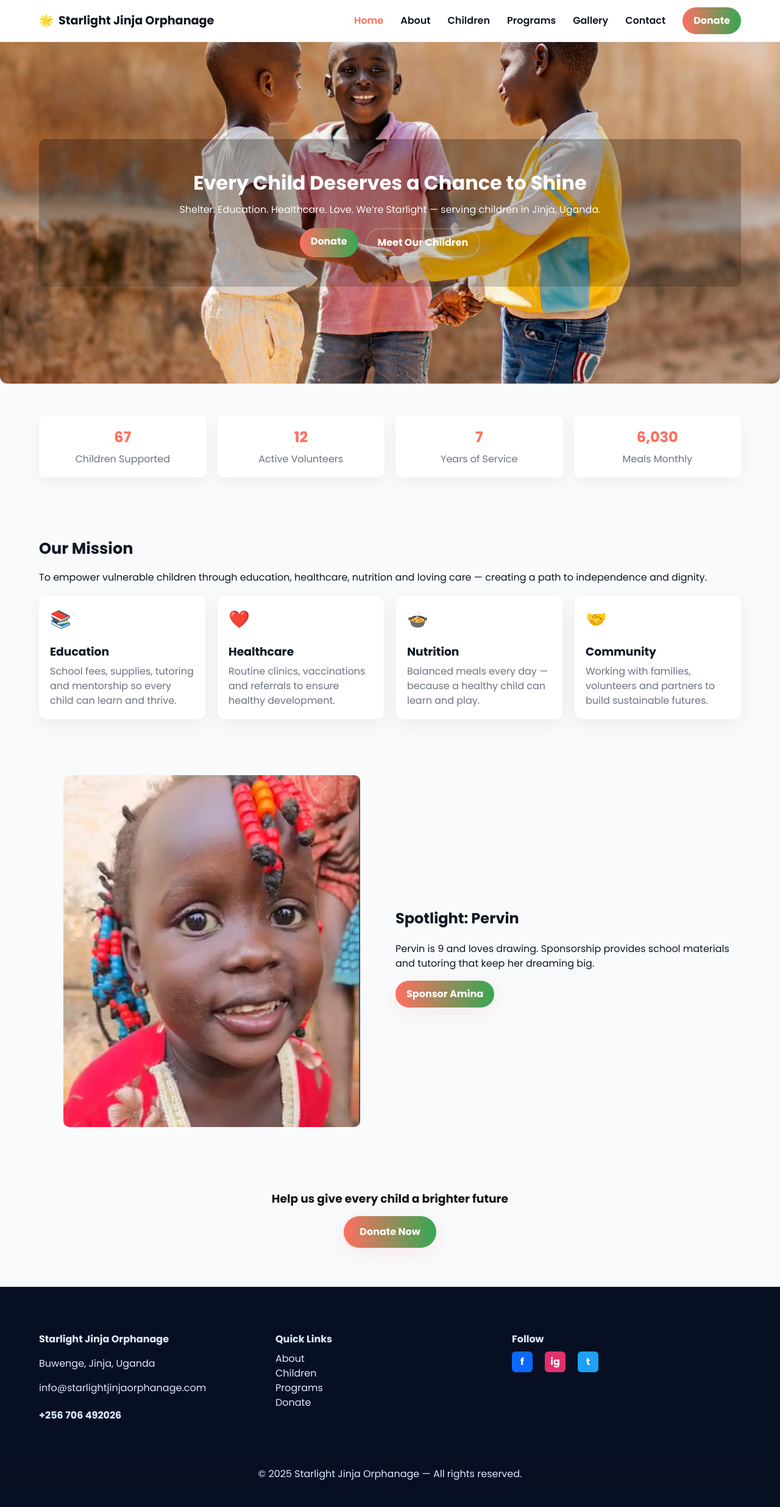
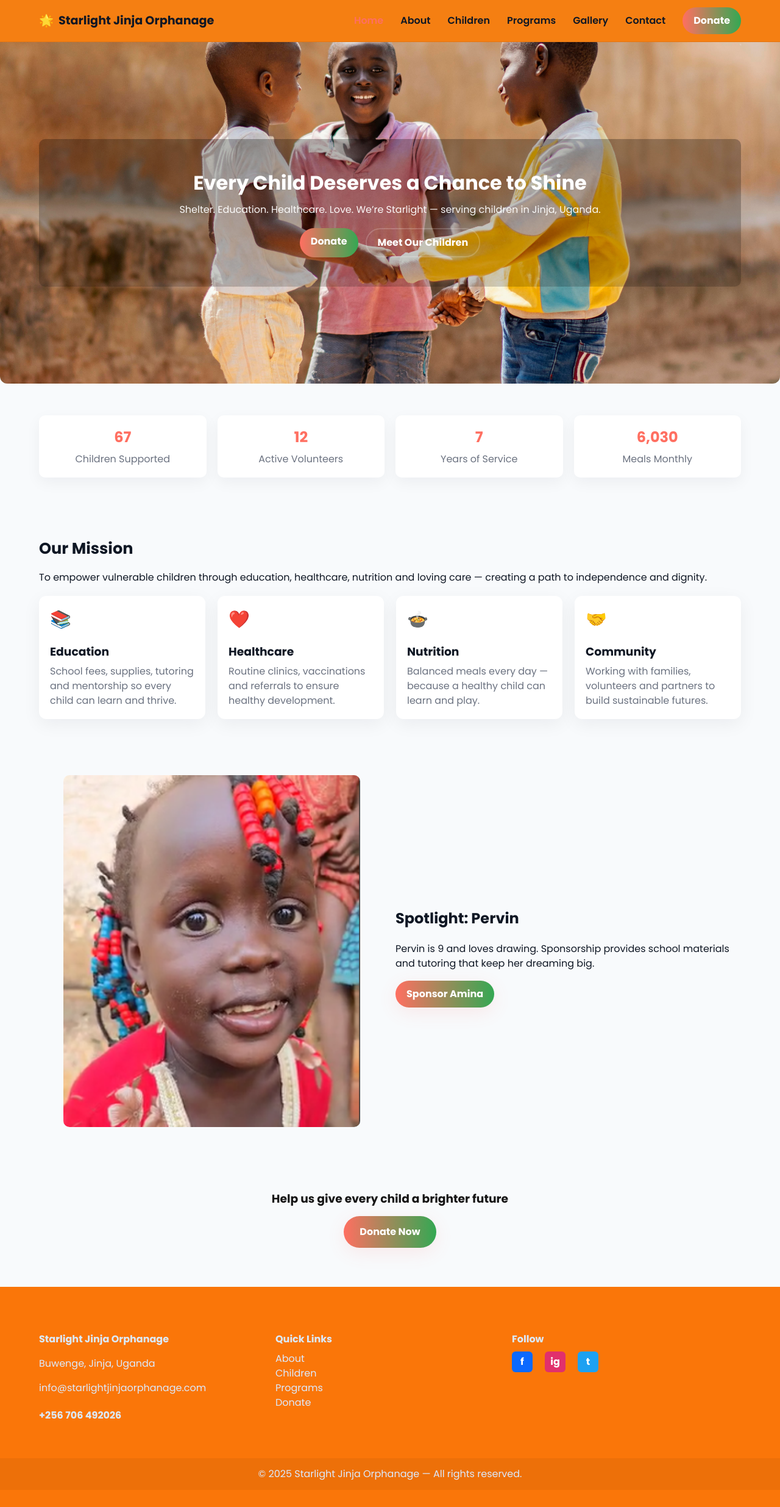
Before and after one commit to MDOluka/starlight-orphanage2, a plain HTML site: page index.html in a window 1280 px wide. Shown: the whole page at 61% size. Drawn offline with Linux system fonts and the light colour scheme.

Commit message:
Updated content

```diff
--- a/css/style.css
+++ b/css/style.css
@@ -24,7 +24,7 @@ body{
 .container{width:90%;max-width:var(--max);margin:0 auto;padding:24px 0}
 
 /* Header */
-.site-header{position:sticky;top:0;z-index:999;background:rgba(255,255,255,0.95);backdrop-filter:blur(6px);border-bottom:1px solid rgba(15,23,42,0.08)}
+.site-header{position:sticky;top:0;z-index:999;background:rgba(245, 121, 6, 0.95);backdrop-filter:blur(6px);border-bottom:1px solid rgba(15,23,42,0.08)}
 .header-inner{display:flex;align-items:center;justify-content:space-between;padding:12px 0}
 .brand{display:flex;align-items:center;gap:8px;text-decoration:none;font-weight:700;color:var(--primary);font-size:1.2rem}
 .brand span{color:var(--text)}
@@ -197,7 +197,7 @@ body{
 
 /* Footer */
 .site-footer {
-  background:#071022;
+  background:#fa7609;
   color:#dbeafe;
   padding:28px 0;
   margin-top:36px;
```
